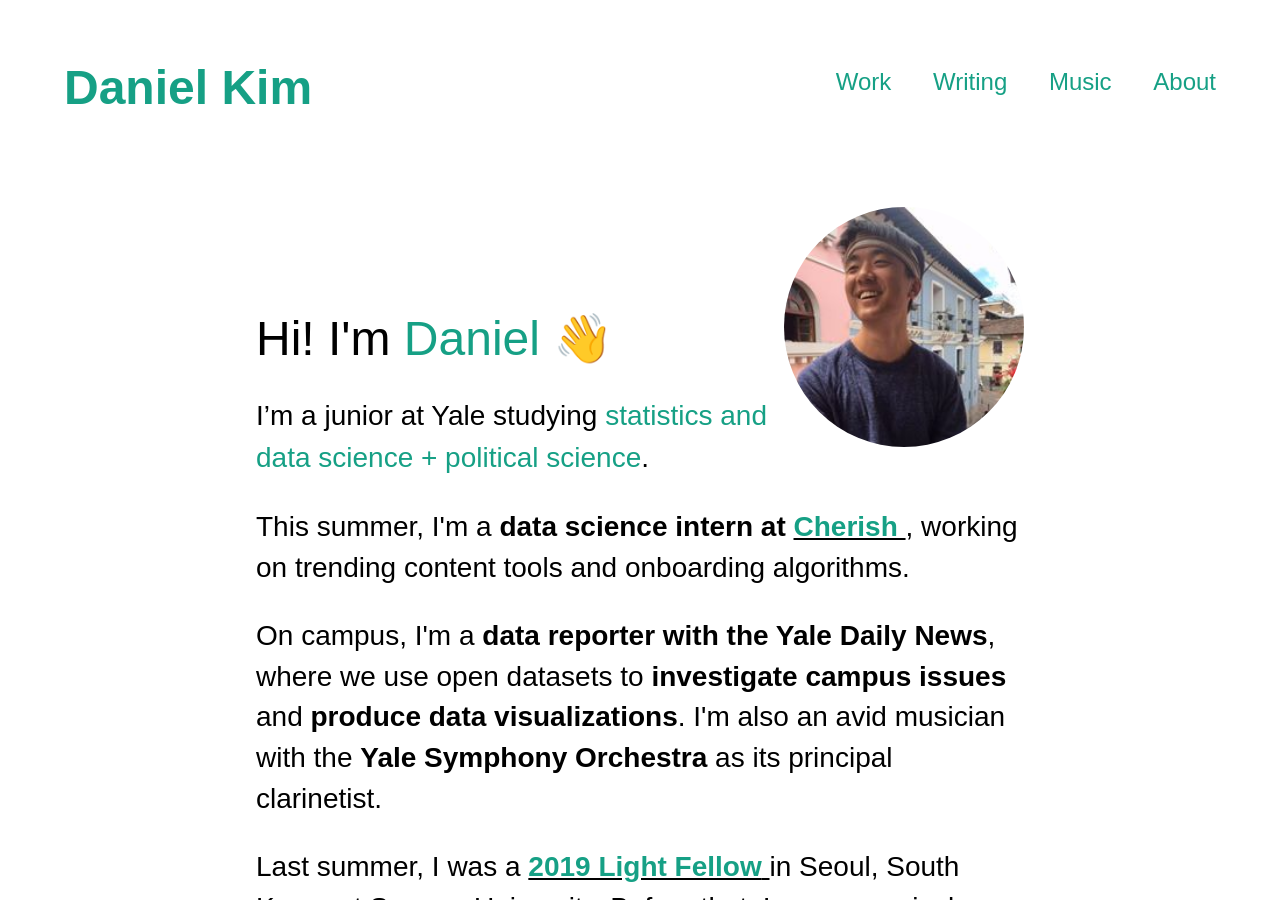
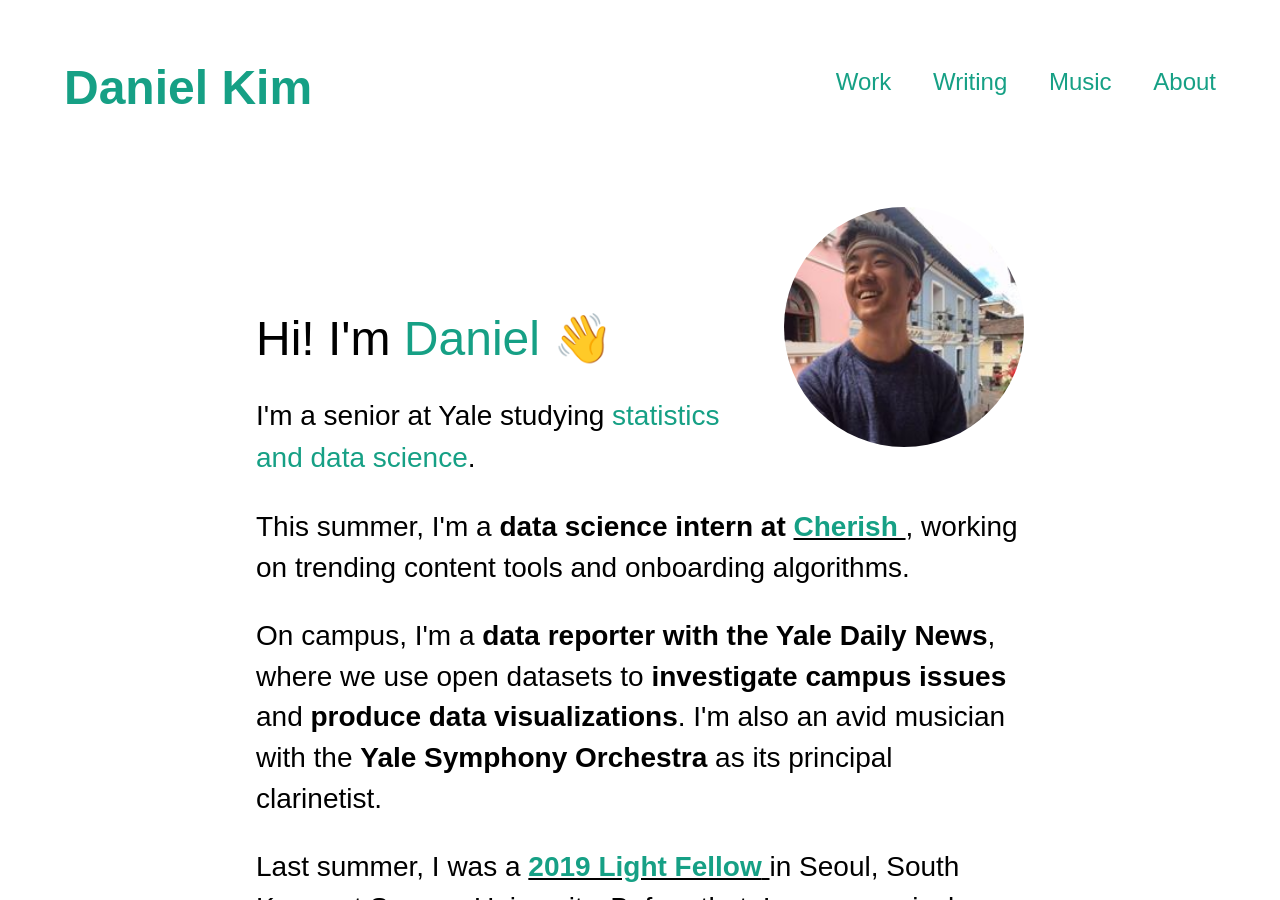
Before and after one commit to danielk56/danielk56.github.io, a Jekyll site: the page built from about.html, in a window 1280 px wide and 900 px high. Built offline with Jekyll 4.4.1, drawn with Linux system fonts in a browser that asks for light colours.

Commit message:
Update about.html

```diff
--- a/about.html
+++ b/about.html
@@ -6,7 +6,7 @@ layout: page
     <img id="bio-prof-pic" src="/assets/img/profile.jpg">
     <span class="home-top"></span>
     <span class="home-title">Hi! I'm <span class="green">Daniel</span> 👋</span>
-    <span class="home-subtitle">I’m a junior at Yale studying <span class="green">statistics and data science + political science</span>.
+    <span class="home-subtitle">I'm a senior at Yale studying <span class="green">statistics and data science</span>.
 
      <p class="home-blurb">This summer, I'm a <strong>data science intern at</strong> <u><a href="https://www.hellocherish.com/"> Cherish </a></u>, working on trending content tools and onboarding algorithms.</p>
 
```
